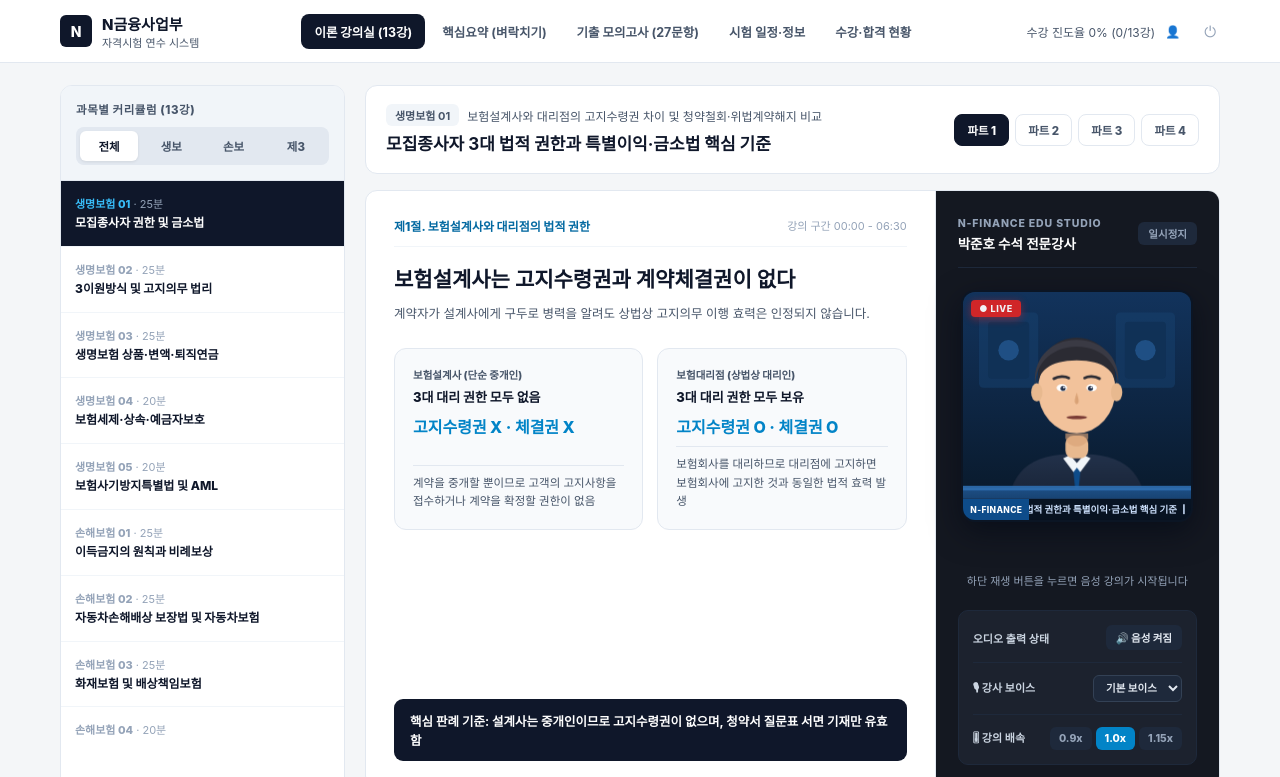
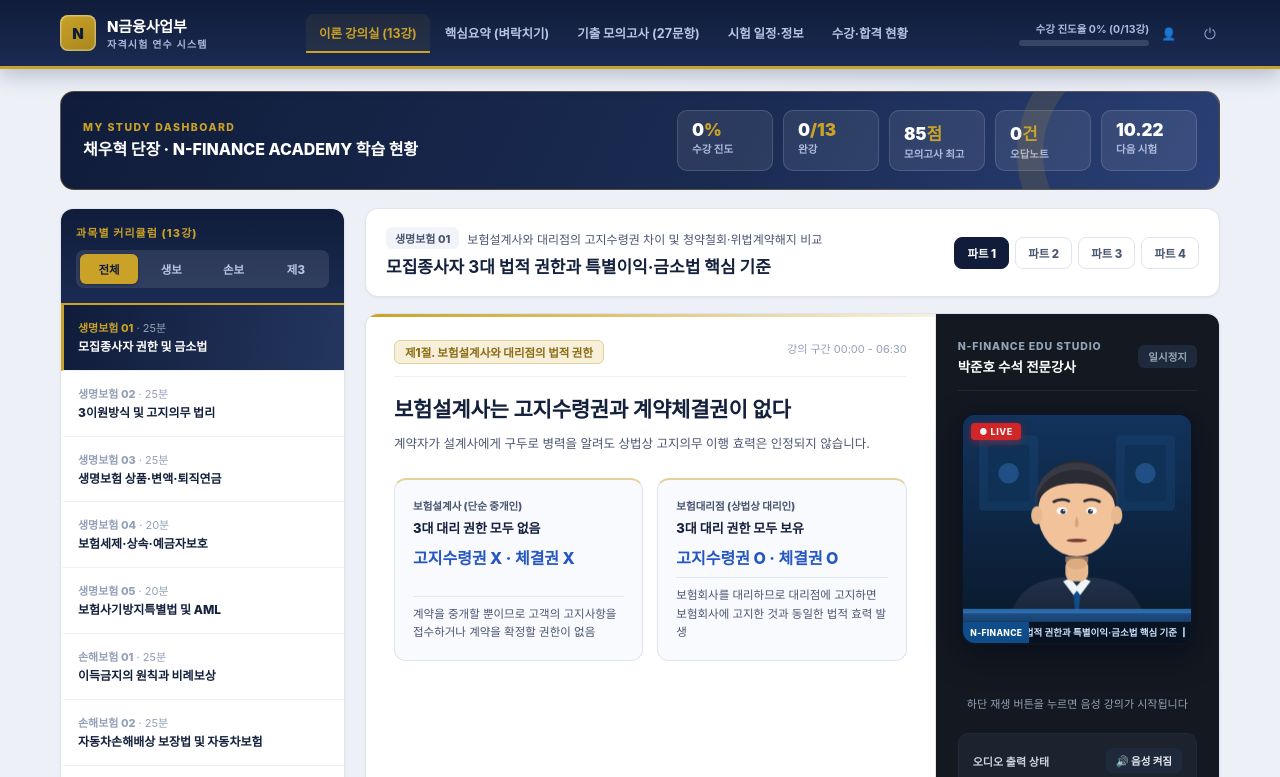
Before and after one commit to derek729/polaris-games, a website: page n-academy.html in a window 1280 px wide. Shown: the top 777 px of the page. Drawn offline with Linux system fonts and the light colour scheme.

Commit message:
feat: 연수원 전체 디자인 리뉴얼 — 금융 아카데미 톤 (사장님 지시)
- 디자인 방향: '전문가적 + 공부(학습) 컨셉' — 딥 네이비(#101c3a) × 골드(#c9a227)의
  금융 아카데미 팔레트로 전면 교체 (기존 회색+스카이 플랫 톤 교체)
- 헤더: 네이비 그라데이션 + 골드 하단 라인 + 골드 로고 마크, 활성 탭 골드 밑줄,
  헤더에 얇은 골드 진도 게이지 추가
- 학습 현황 히어로 스트립 신설: 수강 진도%·완강 n/13·모의고사 최고점·오답노트 건수·
  다음 시험일 5스탯 대시보드 (MY STUDY DASHBOARD)
- 커리큘럼 사이드바: 네이비 헤더+골드 필, 선택 행 골드 좌측 바, 완강 ✔ 골드
- 슬라이드: 상단 골드 라인, 챕터 골드 칩, 비교카드 골드 탑 보더, 암기공식 박스 골드 좌측 바
- 로그인 화면: 네이비 배경+골드 프레임 아카데미 정체성
- 버튼 호버 리프트·카드 그림자 등 미세 인터랙션
- QA: 브라우저 실측 + 스크린샷(히어로 23%·3/13·85점·2건·10.22 렌더 확인)

```diff
--- a/n-academy.html
+++ b/n-academy.html
@@ -6,87 +6,135 @@
 <title>N금융사업부 설계사 자격시험 연수원</title>
 <style>
 :root {
-  --bg: #f4f6f8; --card: #ffffff; --line: #e2e8f0; --ink: #0f172a; --ink2: #475569;
-  --ink3: #94a3b8; --accent: #0284c7; --dark: #0f172a; --ok: #059669; --bad: #e11d48;
-  --chip: #f1f5f9;
+  --bg: #edf0f7; --card: #ffffff; --line: #dfe4ee;
+  --navy: #101c3a; --navy2: #1a2b52; --navy3: #24365f;
+  --gold: #c9a227; --gold-soft: #f7efda; --gold-line: #e3d19a;
+  --ink: #14213d; --ink2: #4a5570; --ink3: #94a0b8;
+  --accent: #2456c4; --ok: #0d8a5f; --bad: #d3364e;
+  --chip: #f2f4fa;
 }
 * { margin: 0; padding: 0; box-sizing: border-box; }
 body {
-  background: var(--bg); color: var(--ink);
+  background:
+    radial-gradient(1200px 400px at 80% -120px, rgba(36,86,196,.10), transparent 60%),
+    var(--bg);
+  color: var(--ink);
   font-family: 'Pretendard', 'Apple SD Gothic Neo', 'Malgun Gothic', -apple-system, sans-serif;
   font-size: 14px; min-height: 100vh; display: flex; flex-direction: column;
 }
 button { font-family: inherit; cursor: pointer; border: none; background: none; color: inherit; }
 button:disabled { cursor: default; opacity: .45; }
 header {
-  background: var(--card); border-bottom: 1px solid var(--line);
+  background: linear-gradient(180deg, var(--navy), var(--navy2));
+  border-bottom: 3px solid var(--gold);
   position: sticky; top: 0; z-index: 30;
+  box-shadow: 0 6px 20px rgba(16,28,58,.25);
 }
 .hwrap {
-  max-width: 1200px; margin: 0 auto; padding: 0 20px; height: 62px;
-  display: flex; align-items: center; justify-content: space-between; gap: 16px;
-}
-.brand { display: flex; align-items: center; gap: 10px; }
+  max-width: 1200px; margin: 0 auto; padding: 0 20px; min-height: 66px;
+  display: flex; align-items: center; justify-content: space-between; gap: 16px; flex-wrap: wrap;
+}
+.brand { display: flex; align-items: center; gap: 11px; padding: 10px 0; }
 .brand .mark {
-  width: 32px; height: 32px; background: var(--dark); color: #fff; border-radius: 6px;
-  display: flex; align-items: center; justify-content: center; font-weight: 800; font-size: 14px;
-}
-.brand .t1 { font-size: 15px; font-weight: 800; }
-.brand .t2 { font-size: 11px; color: var(--ink2); }
-nav { display: flex; gap: 4px; flex-wrap: wrap; }
+  width: 36px; height: 36px; border-radius: 8px;
+  background: linear-gradient(150deg, var(--gold), #a8861d);
+  color: var(--navy); font-weight: 900; font-size: 15px;
+  display: flex; align-items: center; justify-content: center;
+  box-shadow: inset 0 0 0 1.5px rgba(255,255,255,.35);
+}
+.brand .t1 { font-size: 15px; font-weight: 800; color: #fff; letter-spacing: -.01em; }
+.brand .t2 { font-size: 10px; color: #aebadd; letter-spacing: .12em; text-transform: uppercase; font-weight: 700; }
+nav { display: flex; gap: 2px; flex-wrap: wrap; }
 nav button {
-  padding: 8px 13px; border-radius: 8px; font-size: 12.5px; font-weight: 700; color: var(--ink2);
-}
-nav button:hover { background: var(--chip); color: var(--ink); }
-nav button.on { background: var(--dark); color: #fff; }
-.huser { display: flex; align-items: center; gap: 10px; font-size: 12px; color: var(--ink2); }
-.huser b { color: var(--ink); font-size: 12px; }
-.huser button { color: var(--ink3); font-size: 15px; padding: 4px; }
-.huser button:hover { color: var(--ink); }
+  padding: 9px 13px; border-radius: 8px 8px 0 0; font-size: 12.5px; font-weight: 700;
+  color: #b9c3e2; border-bottom: 2.5px solid transparent;
+}
+nav button:hover { color: #fff; background: rgba(255,255,255,.06); }
+nav button.on { color: var(--gold); border-bottom-color: var(--gold); background: rgba(201,162,39,.08); }
+.huser { display: flex; align-items: center; gap: 12px; font-size: 12px; color: #aebadd; }
+.huser b { color: #fff; font-size: 12px; }
+.huser button { color: #8e9cc4; font-size: 15px; padding: 4px; }
+.huser button:hover { color: #fff; }
+.pbar { width: 130px; height: 6px; border-radius: 6px; background: rgba(255,255,255,.14); overflow: hidden; }
+.pbar i { display: block; height: 100%; border-radius: 6px; background: linear-gradient(90deg, var(--gold), #e8c95a); transition: width .4s; }
 main { max-width: 1200px; width: 100%; margin: 0 auto; padding: 22px 20px 60px; flex: 1; }
 
+/* 히어로 스트립 — 학습 현황 요약 */
+.hero {
+  background: linear-gradient(115deg, var(--navy) 0%, var(--navy2) 58%, #2a4076 100%);
+  border-radius: 14px; padding: 18px 22px; margin-bottom: 18px;
+  display: flex; align-items: center; justify-content: space-between; gap: 14px; flex-wrap: wrap;
+  border: 1px solid rgba(201,162,39,.35);
+  position: relative; overflow: hidden;
+}
+.hero::before {
+  content: ""; position: absolute; right: -40px; top: -60px; width: 190px; height: 190px;
+  border-radius: 50%; border: 26px solid rgba(201,162,39,.14);
+}
+.hero .htitle { color: var(--gold); font-size: 10.5px; font-weight: 800; letter-spacing: .14em; text-transform: uppercase; }
+.hero .hname { color: #fff; font-size: 16px; font-weight: 800; margin-top: 2px; }
+.hstats { display: flex; gap: 10px; flex-wrap: wrap; }
+.hstat {
+  background: rgba(255,255,255,.08); border: 1px solid rgba(255,255,255,.14);
+  border-radius: 10px; padding: 9px 14px; min-width: 96px;
+}
+.hstat .v { color: #fff; font-size: 17px; font-weight: 900; }
+.hstat .v em { font-style: normal; color: var(--gold); }
+.hstat .l { color: #aebadd; font-size: 10.5px; font-weight: 700; margin-top: 1px; }
+
 /* 공용 */
-.panel { background: var(--card); border: 1px solid var(--line); border-radius: 12px; }
-.pill { padding: 3px 9px; border-radius: 6px; font-size: 11px; font-weight: 700; }
+.panel {
+  background: var(--card); border: 1px solid var(--line); border-radius: 13px;
+  box-shadow: 0 1px 3px rgba(20,33,61,.05);
+}
+.pill { padding: 3px 9px; border-radius: 6px; font-size: 11px; font-weight: 800; }
 .tag-lab { background: var(--chip); color: var(--ink2); }
-.tag-ok { background: #ecfdf5; color: var(--ok); }
-.tag-bad { background: #fff1f2; color: var(--bad); }
+.tag-gold { background: var(--gold-soft); color: #8a6d14; border: 1px solid var(--gold-line); }
+.tag-ok { background: #e7f6ef; color: var(--ok); }
+.tag-bad { background: #fdeef0; color: var(--bad); }
 .muted { color: var(--ink2); font-size: 12px; }
 .mini { color: var(--ink3); font-size: 11px; }
 .btn {
   padding: 9px 14px; border-radius: 8px; font-size: 12px; font-weight: 800;
-  background: var(--dark); color: #fff;
-}
-.btn:hover { background: #1e293b; }
-.btn.ghost { background: var(--chip); color: var(--ink2); border: 1px solid var(--line); }
-.btn.ghost:hover { background: #e8edf3; }
-.btn.accent { background: var(--accent); }
-.btn.accent:hover { background: #0369a1; }
-.btn.danger { background: #e11d48; }
-.btn.danger:hover { background: #be123c; }
+  background: var(--navy); color: #fff;
+  box-shadow: 0 2px 6px rgba(16,28,58,.22);
+}
+.btn:hover { background: var(--navy3); transform: translateY(-1px); box-shadow: 0 4px 10px rgba(16,28,58,.26); }
+.btn.ghost { background: #fff; color: var(--ink2); border: 1px solid var(--line); box-shadow: none; }
+.btn.ghost:hover { background: var(--chip); transform: none; }
+.btn.accent { background: linear-gradient(135deg, var(--accent), #1a46a0); }
+.btn.accent:hover { filter: brightness(1.06); }
+.btn.danger { background: linear-gradient(135deg, #e04a5f, #c22743); }
+.btn.gold { background: linear-gradient(135deg, var(--gold), #b08e1e); color: var(--navy); }
 
 /* 토스트 */
 #toast {
   position: fixed; right: 20px; bottom: 22px; z-index: 60;
-  background: var(--dark); color: #fff; padding: 11px 16px; border-radius: 9px;
+  background: var(--navy); color: #fff; padding: 11px 16px; border-radius: 9px;
   font-size: 12px; font-weight: 600; display: none; box-shadow: 0 8px 24px rgba(15,23,42,.25);
 }
 
 /* 로그인 */
 .login {
   min-height: 100vh; display: flex; align-items: center; justify-content: center; padding: 18px;
+  background:
+    radial-gradient(900px 380px at 20% -80px, rgba(201,162,39,.14), transparent 55%),
+    linear-gradient(160deg, var(--navy) 0%, #16264a 55%, #0d1830 100%);
 }
 .login .box {
-  width: 100%; max-width: 420px; background: var(--card); border: 1px solid var(--line);
-  border-radius: 14px; padding: 34px; box-shadow: 0 10px 30px rgba(15,23,42,.06);
-}
-.login h1 { font-size: 20px; margin: 5px 0 6px; }
+  width: 100%; max-width: 430px; background: var(--card); border: 1px solid var(--gold-line);
+  border-radius: 16px; padding: 36px; box-shadow: 0 24px 60px rgba(5,10,24,.5);
+  border-top: 4px solid var(--gold);
+}
+.login h1 { font-size: 21px; margin: 5px 0 6px; letter-spacing: -.01em; }
 .login p { font-size: 12px; color: var(--ink2); }
 .login .cap {
-  font-size: 11px; font-weight: 800; color: var(--ink2); letter-spacing: .08em;
+  font-size: 10px; font-weight: 800; color: #8a6d14; letter-spacing: .16em;
   text-transform: uppercase; padding-bottom: 18px; margin-bottom: 22px;
-  border-bottom: 1px solid #f1f5f9;
-}
+  border-bottom: 1px solid var(--gold-line);
+  display: flex; align-items: center; gap: 7px;
+}
+.login .cap::before { content: ""; width: 22px; height: 2px; background: var(--gold); display: inline-block; }
 .kakao {
   width: 100%; padding: 14px; border-radius: 10px; background: #FEE500;
   font-weight: 800; font-size: 13px; margin-top: 24px;
@@ -97,23 +145,25 @@ main { max-width: 1200px; width: 100%; margin: 0 auto; padding: 22px 20px 60px;
 .studio { display: grid; grid-template-columns: 1fr; gap: 20px; }
 @media (min-width: 1024px) { .studio { grid-template-columns: 3fr 9fr; } }
 .curr { display: flex; flex-direction: column; overflow: hidden; }
-.curr .head { padding: 15px; background: var(--chip); border-bottom: 1px solid var(--line); }
-.curr .head h2 { font-size: 11.5px; font-weight: 800; color: var(--ink2); letter-spacing: .05em; margin-bottom: 10px; }
-.catbar { display: grid; grid-template-columns: repeat(4, 1fr); gap: 4px; background: #e2e8f0; padding: 4px; border-radius: 8px; }
-.catbar button { padding: 7px 0; border-radius: 6px; font-size: 11.5px; font-weight: 800; color: var(--ink2); }
-.catbar button.on { background: #fff; color: var(--ink); box-shadow: 0 1px 3px rgba(0,0,0,.08); }
+.curr .head { padding: 15px; background: linear-gradient(180deg, var(--navy), var(--navy2)); border-bottom: 2px solid var(--gold); }
+.curr .head h2 { font-size: 11px; font-weight: 800; color: var(--gold); letter-spacing: .1em; margin-bottom: 10px; text-transform: uppercase; }
+.catbar { display: grid; grid-template-columns: repeat(4, 1fr); gap: 4px; background: rgba(255,255,255,.1); padding: 4px; border-radius: 8px; }
+.catbar button { padding: 7px 0; border-radius: 6px; font-size: 11.5px; font-weight: 800; color: #b9c3e2; }
+.catbar button:hover { color: #fff; }
+.catbar button.on { background: var(--gold); color: var(--navy); box-shadow: 0 1px 3px rgba(0,0,0,.3); }
 .curr .list { max-height: 560px; overflow-y: auto; }
 .course-row {
-  width: 100%; text-align: left; padding: 14px; border-bottom: 1px solid #f1f5f9;
+  width: 100%; text-align: left; padding: 14px; border-bottom: 1px solid #eef1f7;
   display: flex; justify-content: space-between; gap: 8px; align-items: flex-start;
-}
-.course-row:hover { background: #f8fafc; }
-.course-row.on { background: var(--dark); color: #fff; }
+  border-left: 3px solid transparent;
+}
+.course-row:hover { background: #f7f9fd; }
+.course-row.on { background: linear-gradient(100deg, var(--navy), var(--navy3)); color: #fff; border-left-color: var(--gold); }
 .course-row .code { font-size: 11px; font-weight: 800; color: var(--ink3); }
-.course-row.on .code { color: #38bdf8; }
+.course-row.on .code { color: var(--gold); }
 .course-row .cat { font-size: 12px; font-weight: 800; margin-top: 4px; line-height: 1.4; }
-.course-row .done { color: var(--ok); font-size: 15px; flex-shrink: 0; }
-.course-row.on .done { color: #34d399; }
+.course-row .done { color: var(--gold); font-size: 15px; flex-shrink: 0; }
+.course-row .resume { font-size: 10px; font-weight: 800; color: #56b7ff; margin-top: 3px; }
 
 .lecture { display: flex; flex-direction: column; gap: 16px; }
 .lect-top { padding: 18px 20px; display: flex; justify-content: space-between; align-items: center; gap: 12px; flex-wrap: wrap; }
@@ -124,20 +174,24 @@ main { max-width: 1200px; width: 100%; margin: 0 auto; padding: 22px 20px 60px;
   padding: 7px 12px; border-radius: 8px; font-size: 11.5px; font-weight: 800;
   border: 1px solid var(--line); color: var(--ink2); background: #fff;
 }
-.parts button.on { background: var(--dark); color: #fff; border-color: var(--dark); }
+.parts button.on { background: var(--navy); color: #fff; border-color: var(--navy); }
 .parts button:hover:not(.on) { background: #f8fafc; }
 
 .stage { display: grid; grid-template-columns: 1fr; overflow: hidden; }
 @media (min-width: 1024px) { .stage { grid-template-columns: 8fr 4fr; } }
-.slide { padding: 26px 28px; display: flex; flex-direction: column; }
-.slide .meta { display: flex; justify-content: space-between; border-bottom: 1px solid #f1f5f9; padding-bottom: 12px; margin-bottom: 18px; }
-.slide .chap { color: #0369a1; font-weight: 800; font-size: 12px; }
-.slide h3 { font-size: 21px; line-height: 1.45; margin-bottom: 8px; }
+.slide { padding: 26px 28px; display: flex; flex-direction: column; position: relative; }
+.slide::before { content: ""; position: absolute; top: 0; left: 0; right: 0; height: 3px;
+  background: linear-gradient(90deg, var(--gold), rgba(201,162,39,.15)); }
+.slide .meta { display: flex; justify-content: space-between; border-bottom: 1px solid #eef1f7; padding-bottom: 12px; margin-bottom: 18px; }
+.slide .chap { background: var(--gold-soft); color: #8a6d14; border: 1px solid var(--gold-line);
+  padding: 3px 10px; border-radius: 6px; font-weight: 800; font-size: 11.5px; }
+.slide h3 { font-size: 21px; line-height: 1.45; margin-bottom: 8px; letter-spacing: -.01em; }
 .slide .sub { color: var(--ink2); font-size: 12.5px; margin-bottom: 20px; }
 .vcards { display: grid; grid-template-columns: 1fr; gap: 14px; margin: 6px 0 20px; }
 @media (min-width: 640px) { .vcards { grid-template-columns: 1fr 1fr; } }
 .vcard {
-  border: 1px solid var(--line); border-radius: 12px; background: #f8fafc; padding: 18px;
+  border: 1px solid var(--line); border-radius: 12px; background: #f9fafd; padding: 18px;
+  border-top: 2.5px solid var(--gold-line);
   display: flex; flex-direction: column; justify-content: space-between; min-height: 150px;
 }
 .vcard .tag { font-size: 10.5px; font-weight: 800; color: var(--ink2); text-transform: uppercase; }
@@ -145,8 +199,10 @@ main { max-width: 1200px; width: 100%; margin: 0 auto; padding: 22px 20px 60px;
 .vcard .hi { font-size: 16px; font-weight: 800; color: var(--accent); margin: 8px 0; }
 .vcard .pt { font-size: 11.5px; color: var(--ink2); line-height: 1.6; border-top: 1px solid #e2e8f0; padding-top: 8px; }
 .formula {
-  background: var(--dark); color: #fff; border-radius: 9px; padding: 12px 16px;
-  font-size: 12.5px; font-weight: 700; margin-top: auto;
+  background: linear-gradient(100deg, var(--navy), var(--navy3)); color: #fff;
+  border-left: 4px solid var(--gold);
+  border-radius: 9px; padding: 12px 16px;
+  font-size: 12.5px; font-weight: 700; margin-top: auto; line-height: 1.6;
 }
 
 /* 강사 패널 */
@@ -264,7 +320,7 @@ main { max-width: 1200px; width: 100%; margin: 0 auto; padding: 22px 20px 60px;
 .exam-top { padding: 14px 16px; display: flex; justify-content: space-between; gap: 12px; flex-wrap: wrap; align-items: center; }
 .exam-cats { display: flex; gap: 6px; flex-wrap: wrap; }
 .exam-cats button { padding: 8px 14px; border-radius: 8px; font-size: 11.5px; font-weight: 800; background: var(--chip); color: var(--ink2); }
-.exam-cats button.on { background: var(--dark); color: #fff; }
+.exam-cats button.on { background: var(--navy); color: #fff; }
 .q { padding: 22px; margin-top: 14px; }
 .q .head { display: flex; justify-content: space-between; margin-bottom: 12px; }
 .q h3 { font-size: 14.5px; margin-bottom: 16px; line-height: 1.6; }
@@ -275,7 +331,7 @@ main { max-width: 1200px; width: 100%; margin: 0 auto; padding: 22px 20px 60px;
 }
 .opt:hover:not(:disabled) { background: #f8fafc; }
 .opt .no { width: 20px; height: 20px; border-radius: 5px; background: var(--chip); display: flex; align-items: center; justify-content: center; font-size: 11px; font-weight: 800; flex-shrink: 0; }
-.opt.sel { border-color: var(--dark); background: rgba(15,23,42,.05); color: var(--ink); font-weight: 700; }
+.opt.sel { border-color: var(--navy); background: rgba(15,23,42,.05); color: var(--ink); font-weight: 700; }
 .opt.ans { border-color: var(--ok); background: #ecfdf5; color: #064e3b; font-weight: 800; }
 .opt.wrong { border-color: #fb7185; background: #fff1f2; color: #881337; text-decoration: line-through; }
 .expl { margin-top: 14px; background: #f8fafc; border: 1px solid var(--line); border-radius: 9px; padding: 14px; }
@@ -306,7 +362,7 @@ main { max-width: 1200px; width: 100%; margin: 0 auto; padding: 22px 20px 60px;
 .sum-card { padding: 16px 18px; margin-top: 12px; display: flex; flex-direction: column; gap: 8px; }
 .sum-card .head { display: flex; justify-content: space-between; align-items: center; gap: 8px; flex-wrap: wrap; }
 .sum-card .formula-line {
-  background: var(--dark); color: #fff; border-radius: 8px; padding: 11px 14px;
+  background: var(--navy); color: #fff; border-radius: 8px; padding: 11px 14px;
   font-size: 12.5px; font-weight: 700; line-height: 1.7;
 }
 .tele .body.scale-s { font-size: 11.5px; }
@@ -316,7 +372,7 @@ main { max-width: 1200px; width: 100%; margin: 0 auto; padding: 22px 20px 60px;
   width: 26px; height: 24px; border-radius: 6px; border: 1px solid var(--line);
   font-size: 10.5px; font-weight: 800; color: var(--ink2); background: #fff;
 }
-.subscale button.on { background: var(--dark); color: #fff; border-color: var(--dark); }
+.subscale button.on { background: var(--navy); color: #fff; border-color: var(--navy); }
 </style>
 </head>
 
@@ -352,7 +408,10 @@ main { max-width: 1200px; width: 100%; margin: 0 auto; padding: 22px 20px 60px;
         <button data-tab="results">수강·합격 현황</button>
       </nav>
       <div class="huser">
-        <span id="progress-line"></span>
+        <div style="text-align:right">
+          <div id="progress-line" style="font-size:10.5px;color:#aebadd;font-weight:700"></div>
+          <div class="pbar" style="margin-top:4px"><i id="pbar-fill" style="width:0%"></i></div>
+        </div>
         <span>👤</span>
         <b id="user-name"></b>
         <button id="logout-btn" title="로그아웃">⏻</button>
@@ -363,6 +422,20 @@ main { max-width: 1200px; width: 100%; margin: 0 auto; padding: 22px 20px 60px;
   <main>
     <!-- TAB 1: 이론 강의실 -->
     <div class="tab-pane" data-pane="lect">
+      <!-- 학습 현황 히어로 스트립 -->
+      <div class="hero">
+        <div>
+          <div class="htitle">My Study Dashboard</div>
+          <div class="hname" id="hero-name"></div>
+        </div>
+        <div class="hstats">
+          <div class="hstat"><div class="v" id="hs-progress">0<em>%</em></div><div class="l">수강 진도</div></div>
+          <div class="hstat"><div class="v" id="hs-done">0<em>/13</em></div><div class="l">완강</div></div>
+          <div class="hstat"><div class="v" id="hs-best">-<em>점</em></div><div class="l">모의고사 최고</div></div>
+          <div class="hstat"><div class="v" id="hs-wrong">0<em>건</em></div><div class="l">오답노트</div></div>
+          <div class="hstat"><div class="v" id="hs-exam">-<em></em></div><div class="l">다음 시험</div></div>
+        </div>
+      </div>
       <div class="studio">
         <aside class="panel curr">
           <div class="head">
@@ -1950,8 +2023,18 @@ function selectCourse(id) {
 
 /* ── 렌더링 ── */
 function renderProgress() {
-  $('#progress-line').textContent =
-    '수강 진도율 ' + Math.round((state.completed.length / ACADEMY_COURSES.length) * 100) + '% (' + state.completed.length + '/13강)';
+  const pct = Math.round((state.completed.length / ACADEMY_COURSES.length) * 100);
+  $('#progress-line').textContent = '수강 진도율 ' + pct + '% (' + state.completed.length + '/13강)';
+  $('#pbar-fill').style.width = pct + '%';
+  $('#hs-progress').innerHTML = pct + '<em>%</em>';
+  $('#hs-done').innerHTML = state.completed.length + '<em>/13</em>';
+  const best = state.history.reduce((m, h) => Math.max(m, h.score), 0);
+  $('#hs-best').innerHTML = (best || '-') + '<em>점</em>';
+  $('#hs-wrong').innerHTML = state.wrongIds.length + '<em>건</em>';
+  const next = state.schedules.filter(s => !s.applied)
+    .sort((a, b) => (a.date > b.date ? 1 : -1))[0] || state.schedules[0];
+  $('#hs-exam').innerHTML = next ? next.date.slice(5) + '<em></em>' : '-<em></em>';
+  $('#hero-name').textContent = state.userName + ' · N-FINANCE ACADEMY 학습 현황';
 }
 function renderCurrList() {
   const list = state.category === 'all' ? ACADEMY_COURSES : ACADEMY_COURSES.filter(c => c.category === state.category);
@@ -1962,7 +2045,7 @@ function renderCurrList() {
       '<div><div><span class="code">' + esc(c.moduleCode) + '</span>' +
       '<span style="font-size:11px;color:' + (c.id === state.courseId ? '#94a3b8' : 'var(--ink3)') + '"> · ' + esc(c.duration) + '</span></div>' +
       '<div class="cat">' + esc(c.categoryLabel) + '</div>' +
-      (resume ? '<div style="font-size:10px;font-weight:800;color:#38bdf8;margin-top:3px">▶ 이어보기 · 파트 ' + (resume.sceneIdx + 1) + '</div>' : '') + '</div>' +
+      (resume ? '<div class="resume">▶ 이어보기 · 파트 ' + (resume.sceneIdx + 1) + '</div>' : '') + '</div>' +
       (done ? '<span class="done">✔</span>' : '') + '</button>';
   }).join('');
   document.querySelectorAll('[data-cat-course]').forEach(b => b.classList.toggle('on', b.dataset.catCourse === state.category));
```
